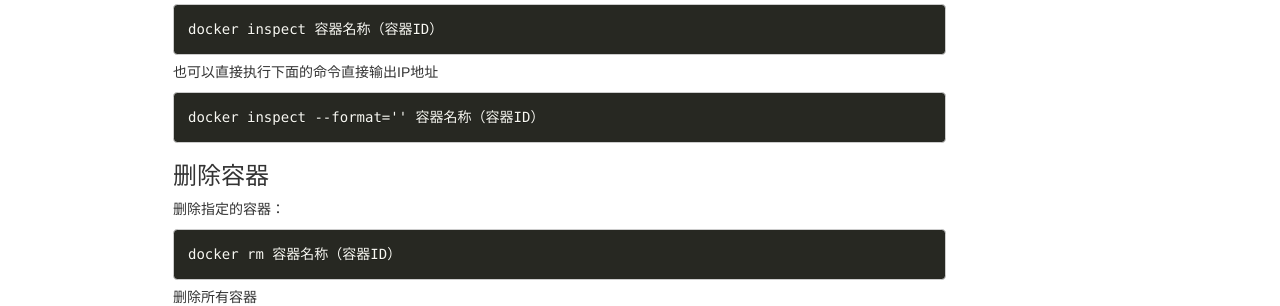
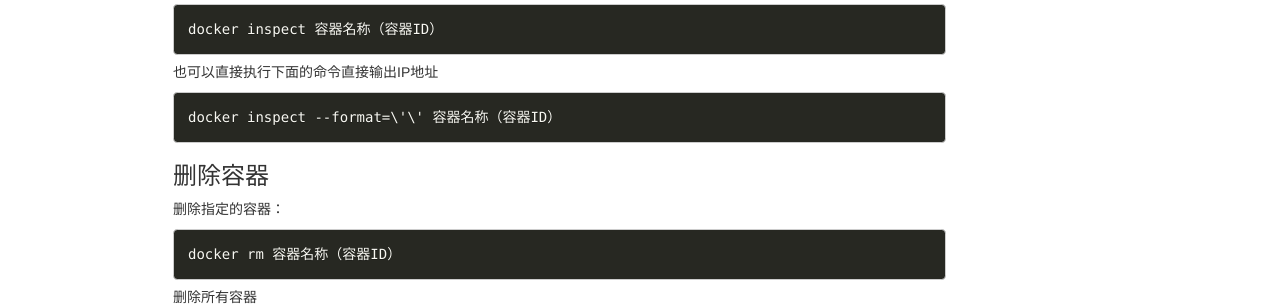
Before and after one commit to chaojunma/chaojunma.github.io, a Jekyll site: the page built from _posts/2020-6-1-Docker常用命令.md, in a window 1280 px wide and 900 px high, scrolled down 3003 px. Shown: the part 208-514 px from the top of the window. Built offline with Jekyll 4.4.1, drawn with Linux system fonts in a browser that asks for light colours; comment, search, counter and statistics services are not loaded.

Commit message:
特殊字符转义

````diff
--- a/_posts/2020-6-1-Docker常用命令.md
+++ b/_posts/2020-6-1-Docker常用命令.md
@@ -144,7 +144,7 @@
 ```
 也可以直接执行下面的命令直接输出IP地址
 ```
-docker inspect --format='{{.NetworkSettings.IPAddress}}' 容器名称（容器ID）
+docker inspect --format=\'{{.NetworkSettings.IPAddress}}\' 容器名称（容器ID）
 ```
 ### 删除容器
 删除指定的容器：
````
